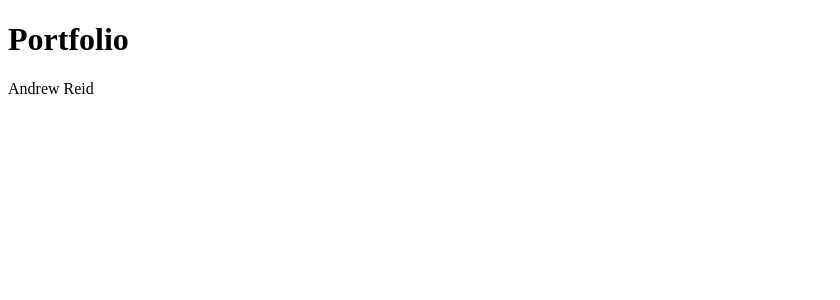
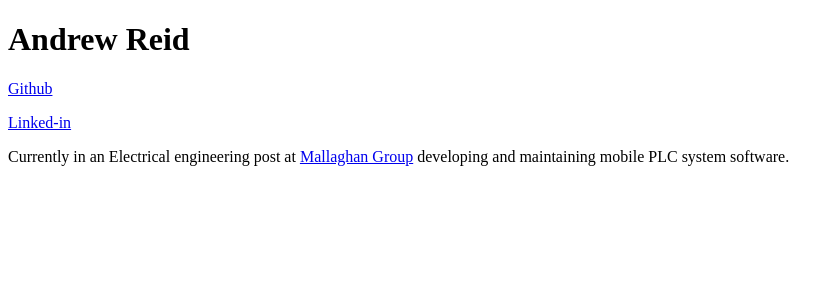
Before and after one commit to andyrobreid/portfolio, a SvelteKit app: page / in a window 1280 px wide. Shown: the top 300 px of the page, without its empty margins (0-840 px from the left). Built offline with nearby package versions, Linux system fonts and the light colour scheme.

Commit message:
Added links

```diff
--- a/src/routes/+page.svelte
+++ b/src/routes/+page.svelte
@@ -1,2 +1,9 @@
-<h1>Portfolio</h1>
-<p>Andrew Reid</p>
+
+
+<title>Portfolio</title>
+<h1>Andrew Reid</h1>
+
+<p><a href="https://github.com/andyrobreid">Github</a></p>
+<p><a href="https://www.linkedin.com/in/andrew-reid-879450189">Linked-in</a></p>
+
+<p>Currently in an Electrical engineering post at <a href="https://mallaghangse.com/">Mallaghan Group</a> developing and maintaining mobile PLC system software.</p>
```
Also changed, not shown: 1 other file (tests, documents, lock files or other folders).
